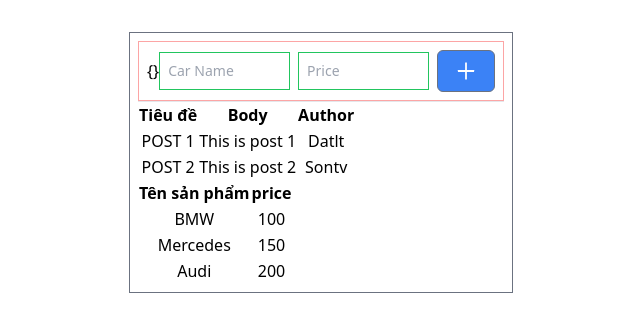
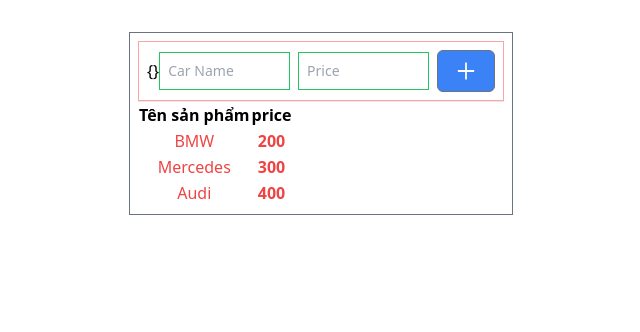
Before and after one commit to datlt2306/FPL-WEB209, a React (Vite) app: page / in a window 1280 px wide. Shown: the top 332 px of the page, without its empty margins (319-959 px from the left). Built offline with nearby package versions, Linux system fonts and the light colour scheme.

Commit message:
Buổi 3: Component Table

```diff
--- a/src/App.tsx
+++ b/src/App.tsx
@@ -6,24 +6,35 @@
 import Table from "./components/Table";
 
 const carsData = [
-    { id: 1, name: "BMW", price: 100 },
-    { id: 2, name: "Mercedes", price: 150 },
-    { id: 3, name: "Audi", price: 200 },
+    { id: 1, name: "BMW", price: 100 }, // item
+    { id: 2, name: "Mercedes", price: 150 }, //item
+    { id: 3, name: "Audi", price: 200 }, //item
 ];
 const columns = [
-    { title: "Tên sản phẩm", dataIndex: "name", key: "name" }, // column
-    { title: "price", dataIndex: "price", key: "price" }, // column
+    {
+        title: "Tên sản phẩm",
+        dataIndex: "name",
+        key: "name",
+        render: ({ name }: any) => <span className="text-red-500">{name}</span>,
+        header: ({ title }: any) => <h2>{title}</h2>,
+    }, // column
+    {
+        title: "price",
+        dataIndex: "price",
+        key: "price",
+        render: ({ price }: any) => <span className="font-bold text-red-500">{price * 2}</span>,
+    }, // column
 ];
-//================================================
-const postData = [
-    { id: 1, title: "POST 1", body: "This is post 1", author: "Datlt" },
-    { id: 2, title: "POST 2", body: "This is post 2", author: "Sontv" },
-];
-const columns1 = [
-    { title: "Tiêu đề", dataIndex: "title", key: "title" }, // column
-    { title: "Body", dataIndex: "body", key: "body" }, // column
-    { title: "Author", dataIndex: "author", key: "author" }, // column
-];
+// //================================================
+// const postData = [
+//     { id: 1, title: "POST 1", body: "This is post 1", author: "Datlt" },
+//     { id: 2, title: "POST 2", body: "This is post 2", author: "Sontv" },
+// ];
+// const columns1 = [
+//     { title: "Tiêu đề", dataIndex: "title", key: "title" }, // column
+//     { title: "Body", dataIndex: "body", key: "body" }, // column
+//     { title: "Author", dataIndex: "author", key: "author" }, // column
+// ];
 function App() {
     const [cars, setCars] = useState<ICar[]>([]);
     const [isLoading, setIsLoading] = useState<boolean>(true);
@@ -41,8 +52,8 @@
                 <Form onAdd={addCar} />
                 <List data={cars} onRemove={removeCar} />
                 <hr />
-                <Table dataSource={postData} columns={columns1} />
                 <Table dataSource={carsData} columns={columns} />
+                {/* <Table dataSource={postData} columns={columns1} /> */}
             </div>
         </>
     );
--- a/src/components/Table/index.tsx
+++ b/src/components/Table/index.tsx
@@ -8,11 +8,15 @@
 
 const Table = ({ dataSource, columns }: Props) => {
     const renderHeader = columns.map((column: any) => {
-        return <th key={column.key}>{column.title}</th>;
+        return <th key={column.key}>{column.header ? column.header(column) : column.title}</th>;
     });
     const renderRows = dataSource.map((item: any) => {
         const renderCells = columns.map((column: any) => {
-            return <td key={column.key}>{item[column.dataIndex]}</td>;
+            return (
+                <td key={column.key}>
+                    {column.render ? column.render(item) : item[column.dataIndex]}
+                </td>
+            );
         });
         return <tr key={item.id}>{renderCells}</tr>;
     });
```
